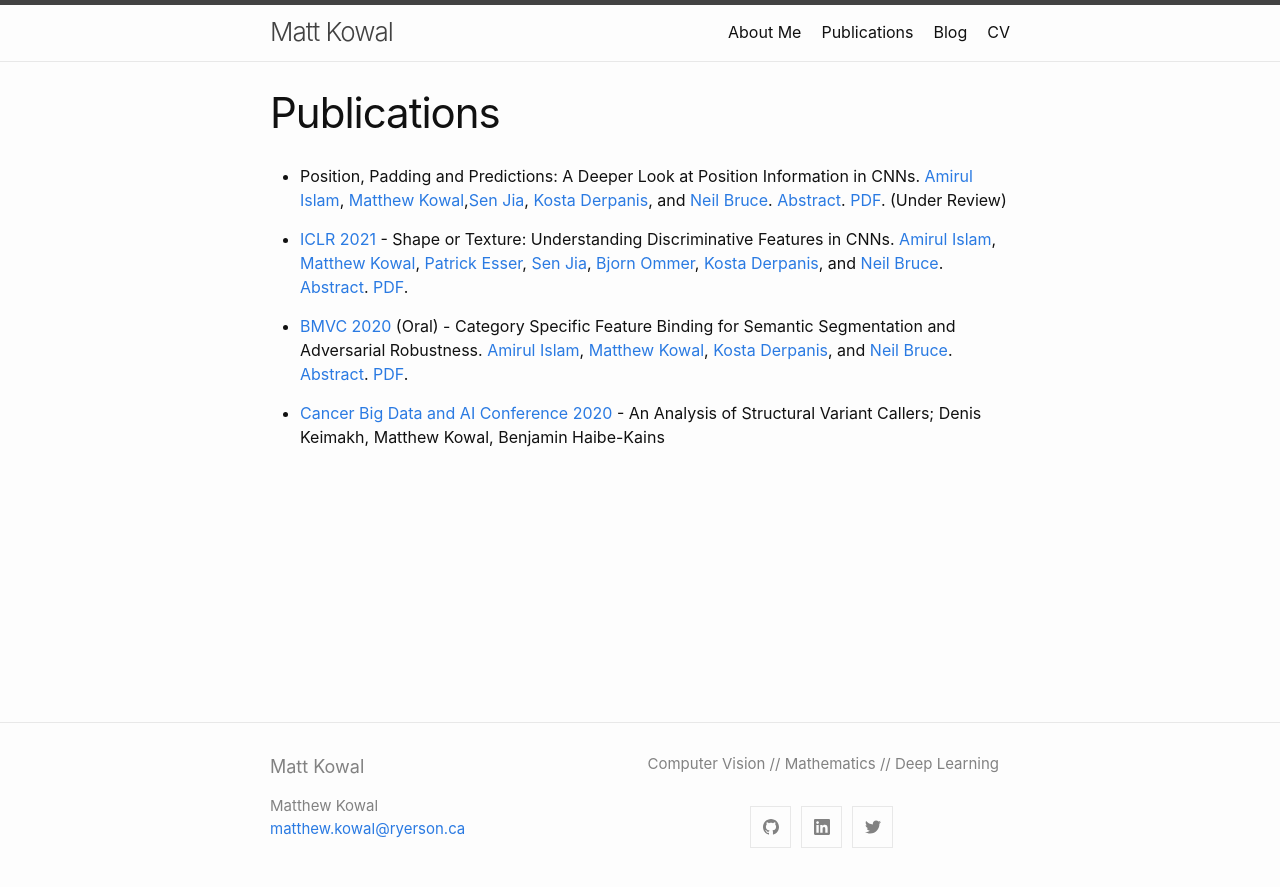
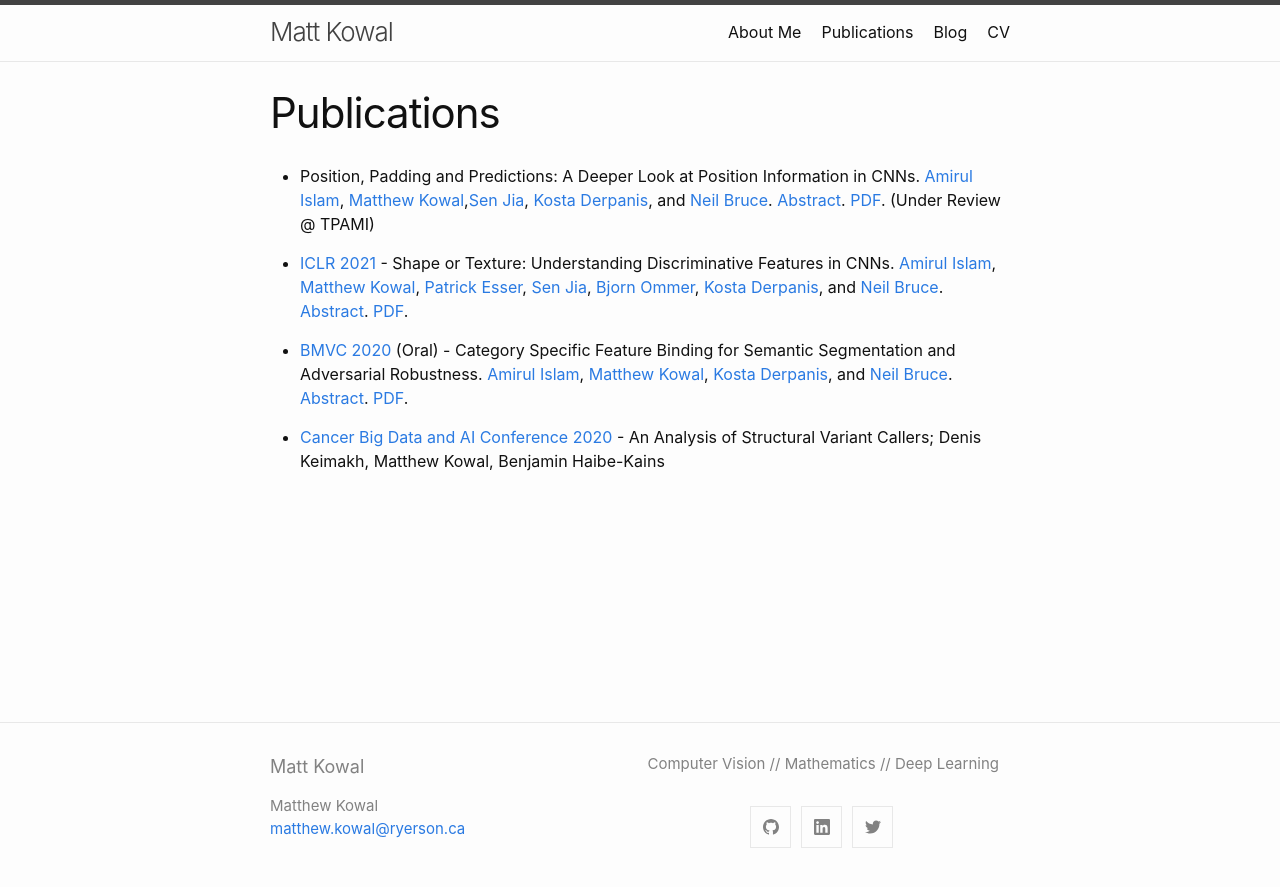
Before and after one commit to MKowal2/MKowal4.github.io, a Jekyll site: the page built from publications.md, in a window 1280 px wide. Shown: the top 887 px of the page. Built offline with Jekyll 4.4.1, drawn with Linux system fonts in a browser that asks for light colours.

Commit message:
Update publications.md

```diff
--- a/publications.md
+++ b/publications.md
@@ -4,7 +4,7 @@ title: Publications
 permalink: /publications/
 ---
 
-- Position, Padding and Predictions: A Deeper Look at Position Information in CNNs. [Amirul Islam](https://www.cs.ryerson.ca/~amirul/), [Matthew Kowal](https://mkowal2.github.io/),[Sen Jia](https://github.com/SenJia), [Kosta Derpanis](https://www.cs.ryerson.ca/~kosta/), and [Neil Bruce](https://www.cs.ryerson.ca/~bruce/). [Abstract](https://arxiv.org/abs/2101.12322). [PDF](https://arxiv.org/pdf/2101.12322.pdf). (Under Review)
+- Position, Padding and Predictions: A Deeper Look at Position Information in CNNs. [Amirul Islam](https://www.cs.ryerson.ca/~amirul/), [Matthew Kowal](https://mkowal2.github.io/),[Sen Jia](https://github.com/SenJia), [Kosta Derpanis](https://www.cs.ryerson.ca/~kosta/), and [Neil Bruce](https://www.cs.ryerson.ca/~bruce/). [Abstract](https://arxiv.org/abs/2101.12322). [PDF](https://arxiv.org/pdf/2101.12322.pdf). (Under Review @ TPAMI)
 
 - [ICLR 2021](https://iclr.cc/) - Shape or Texture: Understanding Discriminative Features in CNNs. [Amirul Islam](https://www.cs.ryerson.ca/~amirul/), [Matthew Kowal](https://mkowal2.github.io/), [Patrick Esser](https://scholar.google.com/citations?user=ang8MoQAAAAJ&hl=en), [Sen Jia](https://github.com/SenJia), [Bjorn Ommer](https://hci.iwr.uni-heidelberg.de/people/bommer), [Kosta Derpanis](https://www.cs.ryerson.ca/~kosta/), and [Neil Bruce](https://www.cs.ryerson.ca/~bruce/). [Abstract](https://arxiv.org/abs/2101.11604). [PDF](https://arxiv.org/pdf/2101.11604.pdf).
 
```
